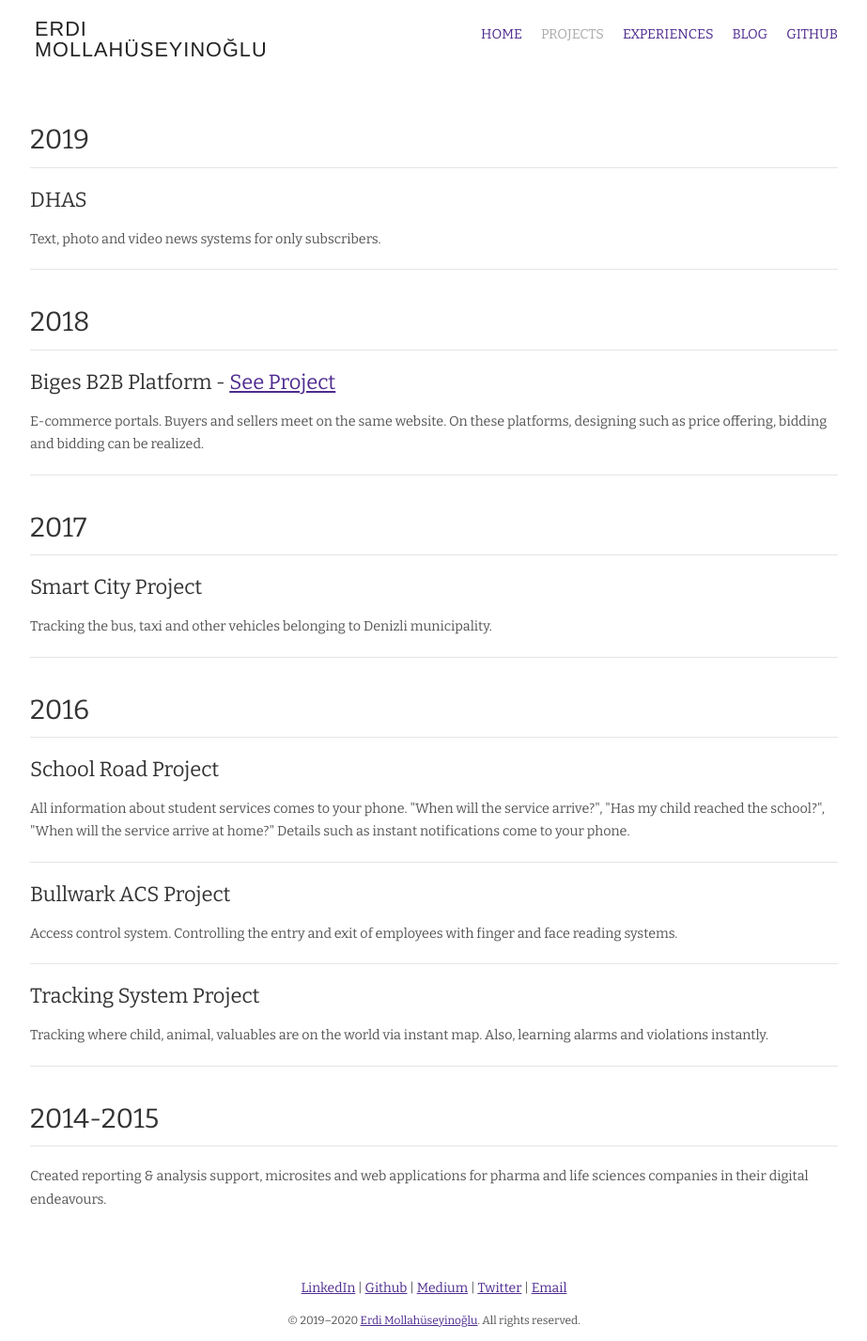
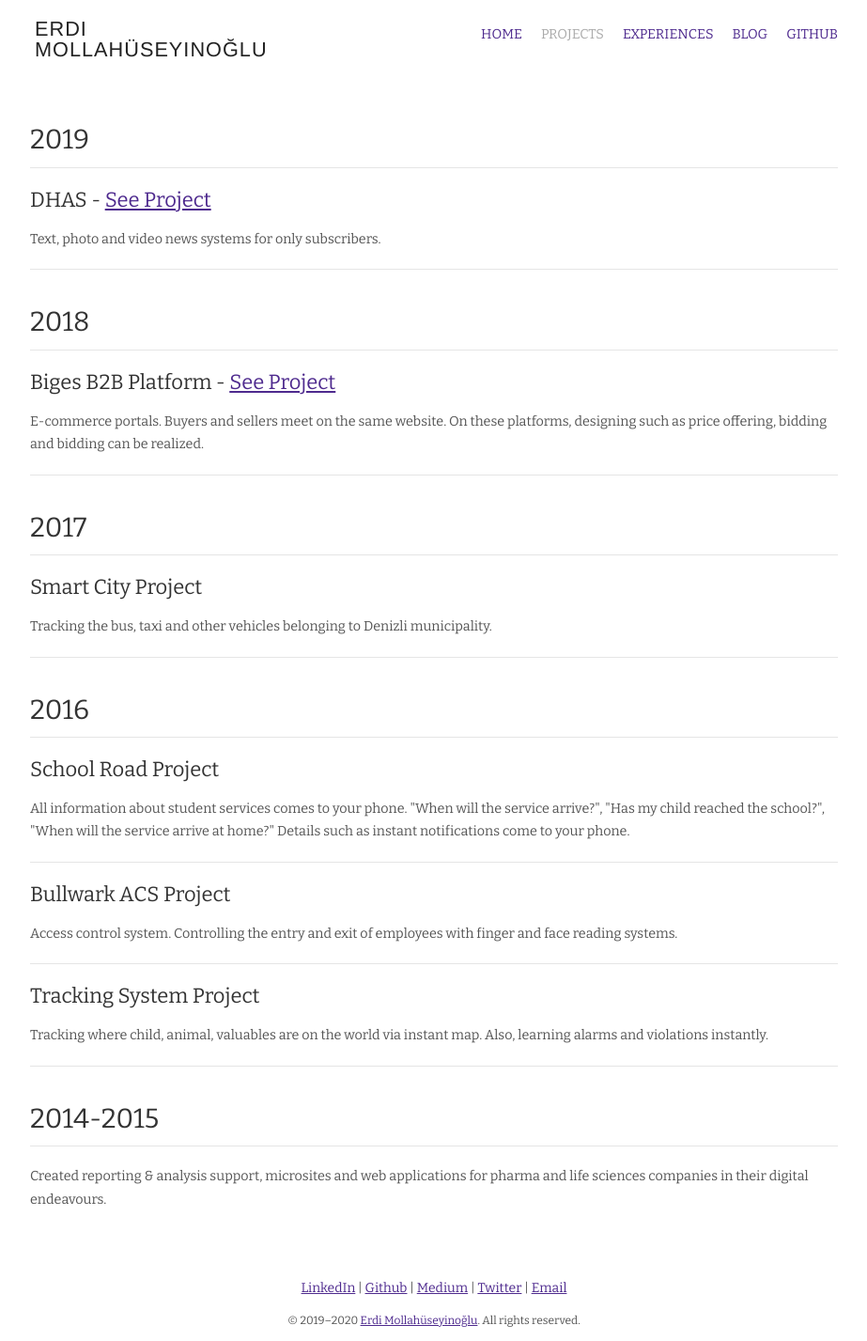
Before and after one commit to erdimollahuseyin/erdimollahuseyin.github.io, a Jekyll site: the page built from projects.md, in a window 1280 px wide. Shown: the whole page at 94% size, without its empty margins (178-1101 px from the left). Built offline with Jekyll 4.4.1, drawn with Linux system fonts in a browser that asks for light colours; nearby versions of some CDN libraries.

Commit message:
[Fix] - dhs see project

```diff
--- a/projects.md
+++ b/projects.md
@@ -11,7 +11,7 @@ layout: default
   </div>
 
   <div class="hentry post project-batch-title">
-    <h4>DHAS</h4>
+    <h4>DHAS - <a href="https://dhs.dha.com.tr">See Project</a></h4>
     <div class="entry-summary">
       <p>Text, photo and video news systems for only subscribers.</p>
     </div>
```
